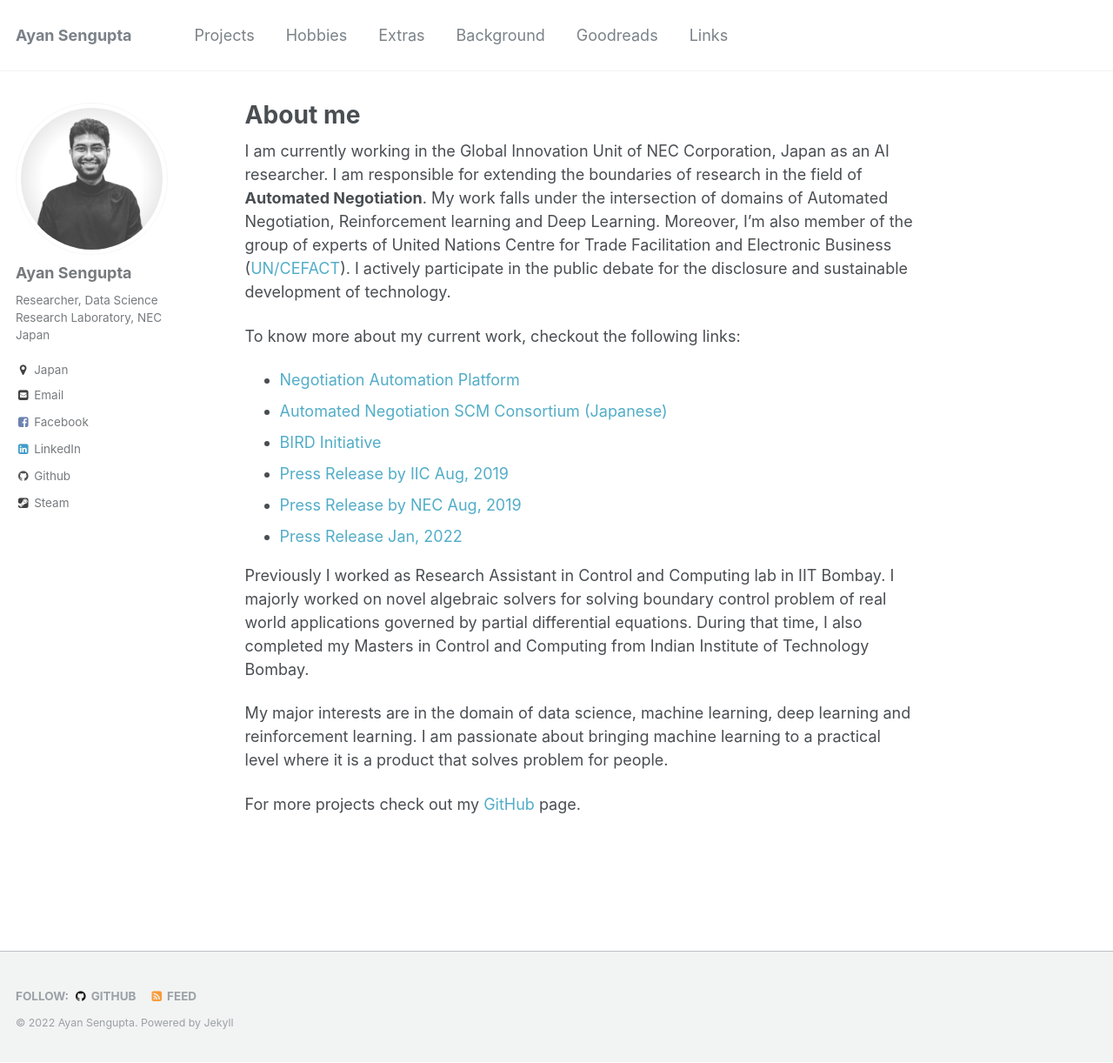
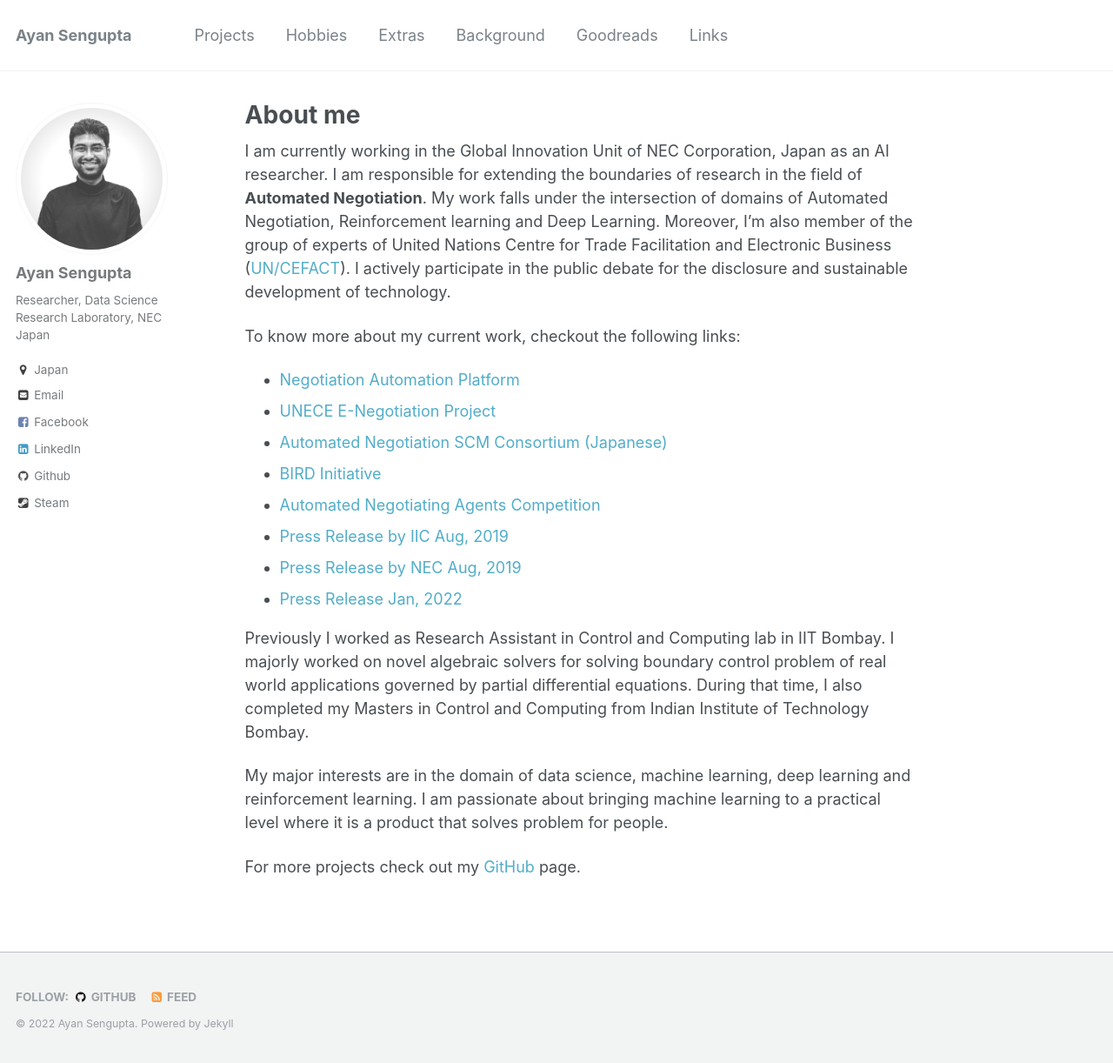
Before and after one commit to ayansengupta17/ayansengupta17.github.io, a Jekyll site: the page built from _pages/about.md, in a window 1280 px wide and 1222 px high. Shown: the whole window at 87% size. Built offline with Jekyll 4.4.1, drawn with Linux system fonts in a browser that asks for light colours.

Commit message:
Update about.md

```diff
--- a/_pages/about.md
+++ b/_pages/about.md
@@ -14,8 +14,10 @@
 
 To know more about my current work, checkout the following links:
 * [Negotiation Automation Platform](https://hub.iiconsortium.org/negotiation-automation-platform)
+* [UNECE E-Negotiation Project](https://uncefact.unece.org/display/uncefactpublicreview/Public+Review%3A+E-NEGOTIATION+BRS)
 * [Automated Negotiation SCM Consortium (Japanese)](https://automated-negotiation.org)
 * [BIRD Initiative](https://bird-initiative.com/english/)
+* [Automated Negotiating Agents Competition](https://web.tuat.ac.jp/~katfuji/ANAC2021/)
 * [Press Release by IIC Aug, 2019](https://www.iiconsortium.org/press-room/08-05-19.htm)
 * [Press Release by NEC Aug, 2019](https://www.nec.com/en/press/201908/global_20190821_02.html)
 * [Press Release Jan, 2022](https://www.globenewswire.com/news-release/2022/01/17/2367820/0/en/Industry-IoT-Consortium-Welcomes-BIRD-INITIATIVE-to-Negotiation-Automation-Platform-Testbed.html)
```
